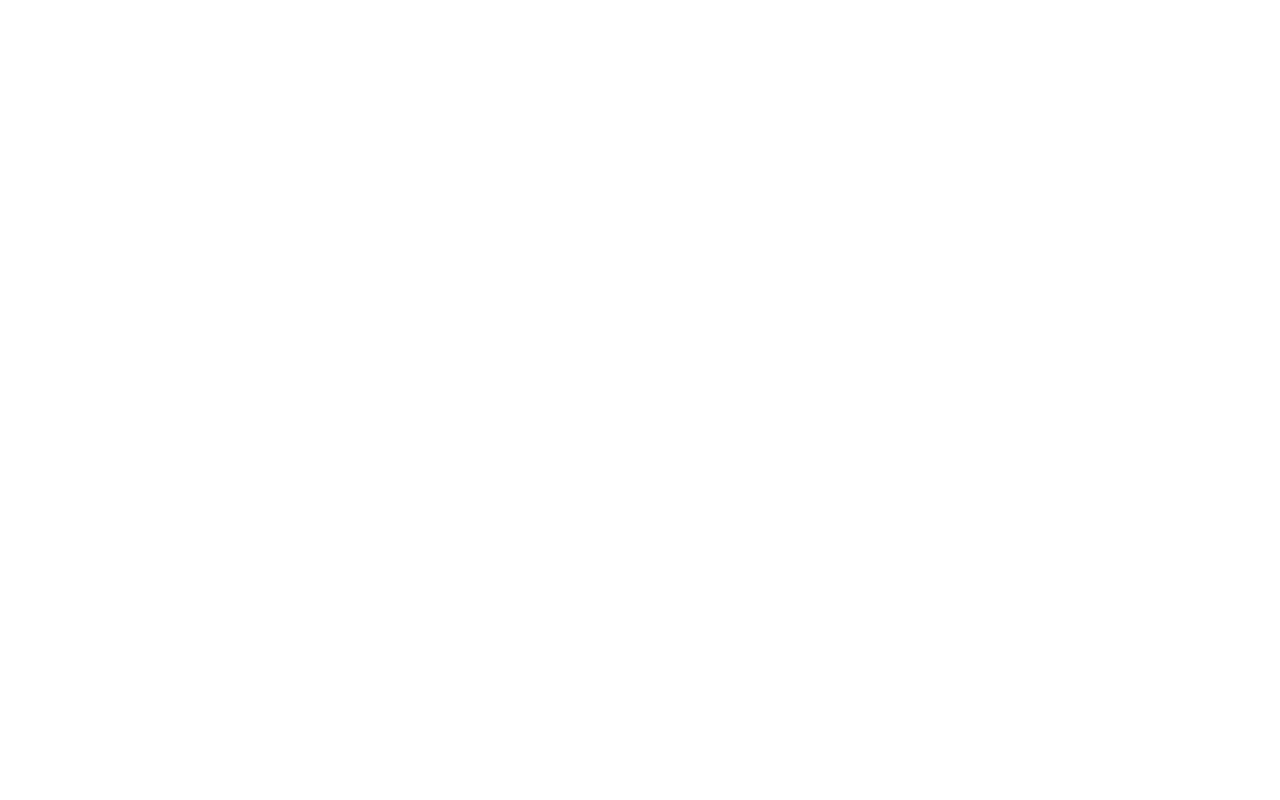
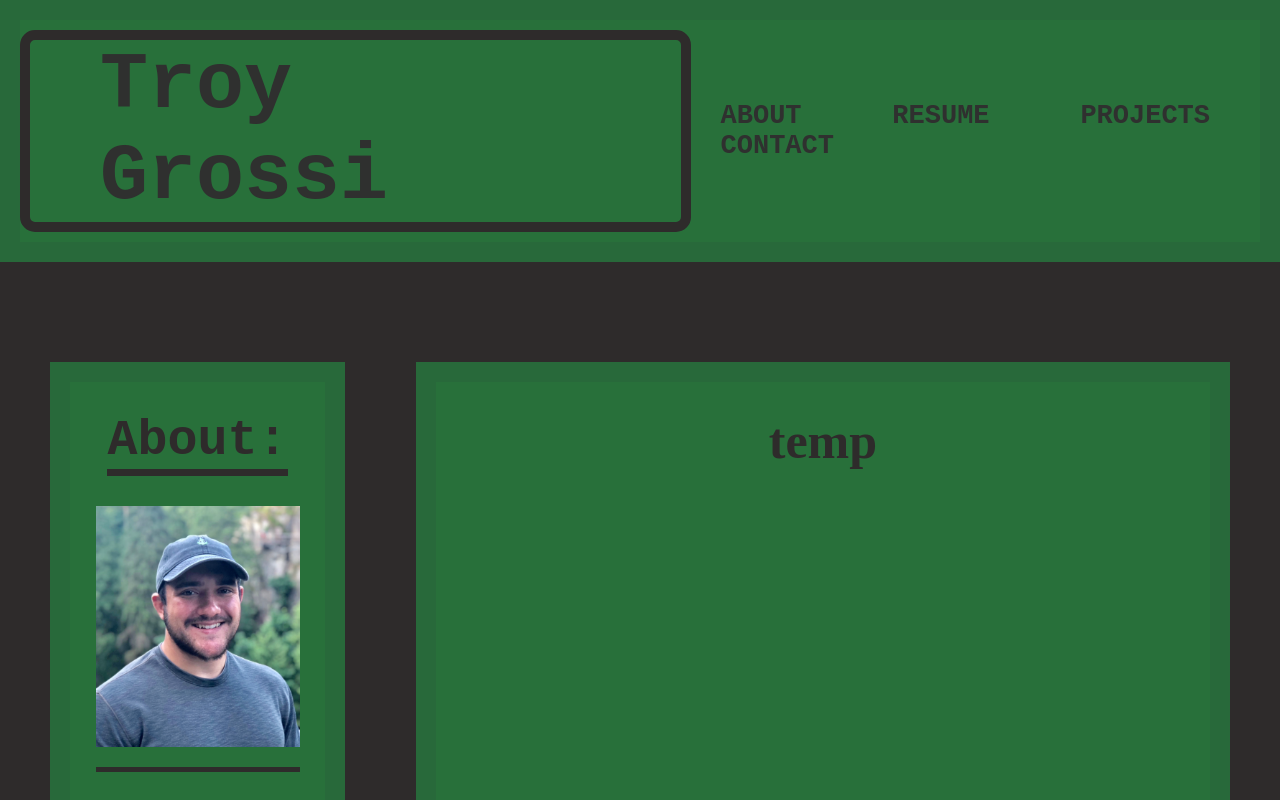
Before and after one commit to troygrossi/challenge2-portfolio, a plain HTML site: page index.html in a window 1280 px wide. Shown: the top 800 px of the page. Drawn offline with Linux system fonts and the light colour scheme.

Commit message:
basic header and about info done using flex box

```diff
--- a/assets/style.css
+++ b/assets/style.css
@@ -0,0 +1,116 @@
+:root {
+  --primary-color: rgb(46, 43, 43);
+  --secondary-color: rgb(40, 112, 58);
+  --tertiary-color: rgb(47, 48, 47);
+}
+* {
+  box-sizing: border-box;
+  margin: 0;
+  padding: 0;
+}
+body {
+  background-color: var(--primary-color);
+}
+/* HEADER */
+.header {
+  background-color: var(--secondary-color);
+  font-family: "Courier New", Courier, monospace;
+  display: flex;
+  justify-content: space-between;
+  padding: 10px 0 10px 0;
+  border: 20px solid rgb(40, 105, 58);
+}
+.header h1 {
+  margin: 0 auto 0 auto;
+  padding: 0 70px 0 70px;
+  border: 10px solid var(--primary-color);
+  border-radius: 15px;
+}
+.header h1 a {
+  font-size: 80px;
+  text-decoration: none;
+  color: var(--tertiary-color);
+  font-weight: bold;
+}
+.header nav {
+  width: 45%;
+  margin: auto 0 auto 0;
+  margin-left: 30px;
+}
+.header ul {
+  width: 100%;
+  display: flex;
+  flex-wrap: wrap;
+  justify-content: space-between;
+  align-items: center;
+  list-style-type: none;
+}
+.header li {
+  margin-right: 50px;
+}
+.header nav a {
+  font-size: 27px;
+  text-decoration: none;
+  color: var(--tertiary-color);
+  font-weight: bold;
+}
+.header h1 a:hover {
+  font-size: 83px;
+}
+.header nav a:hover {
+  font-size: 33px;
+  background-color: rgb(40, 105, 58);
+  border: 10px solid rgb(40, 105, 58);
+  border-radius: 15px;
+}
+/* MAIN */
+.main-content {
+  display: flex;
+  justify-content: space-between;
+  margin-top: 100px;
+  margin-left: 50px;
+  margin-right: 50px;
+}
+
+/* ABOUT */
+.about {
+  flex-basis: 25%;
+  background-color: var(--secondary-color);
+  border: 20px solid rgb(40, 105, 58);
+  display: flex;
+  flex-direction: column;
+  align-items: center;
+  font-family: "Courier New", Courier, monospace;
+}
+.about h2 {
+  margin-top: 30px;
+  font-size: 50px;
+  color: var(--primary-color);
+  border-bottom: 7px solid var(--primary-color);
+}
+.about img {
+  display: block;
+  width: 80%;
+  margin-top: 30px;
+  padding-bottom: 20px;
+  border-bottom: 5px solid var(--primary-color);
+}
+.about-info {
+  margin-top: 30px;
+  width: 80%;
+}
+
+/* PROJECTS */
+.projects {
+  display: flex;
+  justify-content: center;
+  flex-basis: 69%;
+  background-color: var(--secondary-color);
+  border: 20px solid rgb(40, 105, 58);
+}
+.projects h2 {
+  margin-top: 30px;
+  font-size: 50px;
+  color: var(--primary-color);
+  border-bottom: 7px solid var(--primary-color);
+}
--- a/index.html
+++ b/index.html
@@ -8,9 +8,57 @@
     <title>Troy Grossi</title>
   </head>
   <body>
-    <header></header>
-    <section></section>
-    <section></section>
-    <footer></footer>
+    <!-- HEADER -->
+    <header class="header">
+      <h1>
+        <a href="#about">Troy Grossi</a>
+      </h1>
+      <!-- Navigation -->
+      <nav>
+        <ul>
+          <li>
+            <a href="#about">ABOUT</a>
+          </li>
+          <li>
+            <a href="#resume">RESUME</a>
+          </li>
+          <li>
+            <a href="#projects">PROJECTS</a>
+          </li>
+          <li>
+            <a href="#contact">CONTACT</a>
+          </li>
+        </ul>
+      </nav>
+    </header>
+    <main class="main-content">
+      <section id="about" class="about">
+        <h2>About:</h2>
+        <img src="./assets/images/troy.png" alt="Headshot of Troy" />
+        <div class="about-info">
+          <p>
+            Lorem ipsum dolor sit amet, consectetur adipiscing elit. Vestibulum
+            non nisl at nibh commodo imperdiet. Nullam a volutpat nisi, eget
+            dictum eros. Integer vitae posuere eros. Fusce id metus lacus.
+            Aliquam vestibulum sapien eget ex cursus porta. Nullam dolor enim,
+            pulvinar eget commodo at, sollicitudin vel justo. Vivamus varius
+            mauris vel auctor iaculis. Nullam turpis mi, vulputate eget gravida
+            quis, efficitur in nulla. Phasellus rutrum, dolor sed vestibulum
+            laoreet, velit metus pellentesque urna, fermentum consectetur dolor
+            purus a est. Duis a mi in turpis tristique egestas vel vel felis.
+            Pellentesque pretium quam vitae malesuada facilisis. Aliquam tempus
+            lobortis metus quis faucibus. Vivamus ut elit at risus tempor
+            pellentesque at id libero. Integer at pulvinar purus, vitae
+            fermentum odio. Praesent nisl velit, gravida in est ut, pretium
+            finibus massa.
+          </p>
+        </div>
+      </section>
+      <section id="resume"></section>
+      <section id="projects" class="projects">
+        <h2>temp</h2>
+      </section>
+    </main>
+    <footer id="contact"></footer>
   </body>
 </html>
```
Also changed, not shown: assets/images/headshot.jpg (added), assets/images/troy.png (added), 1 other file.
